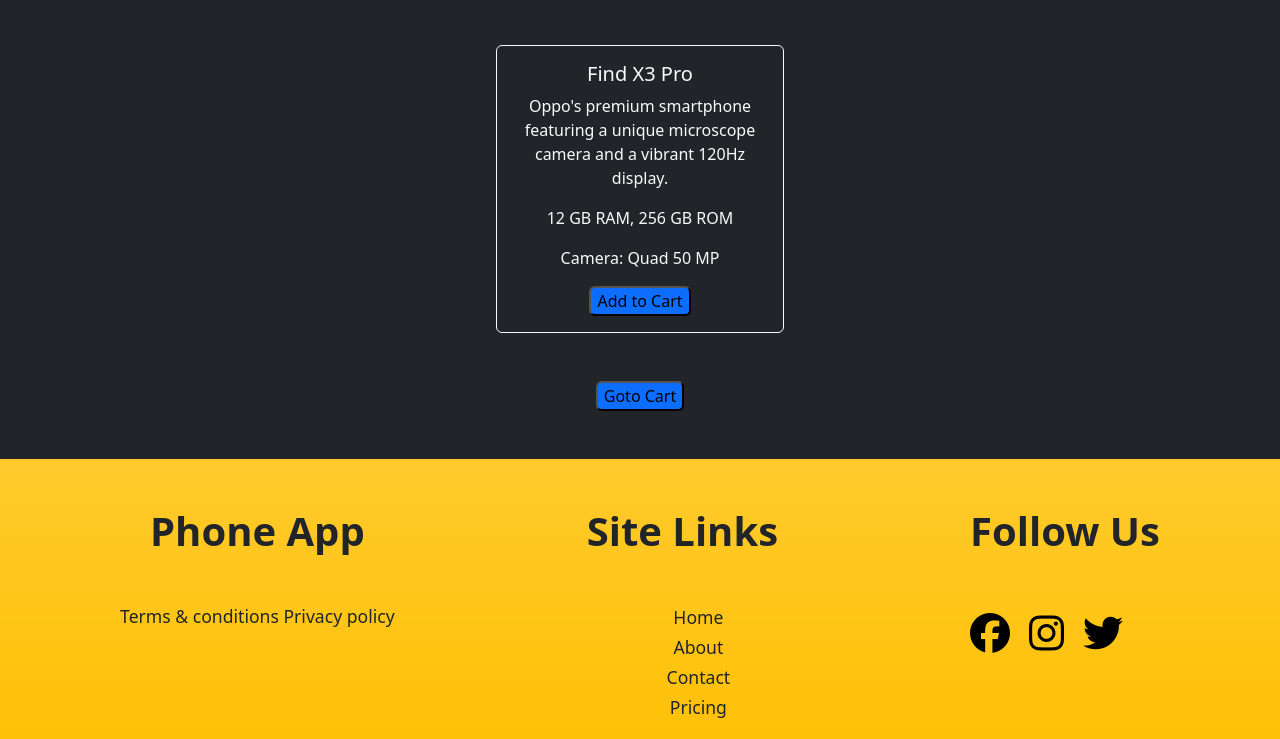
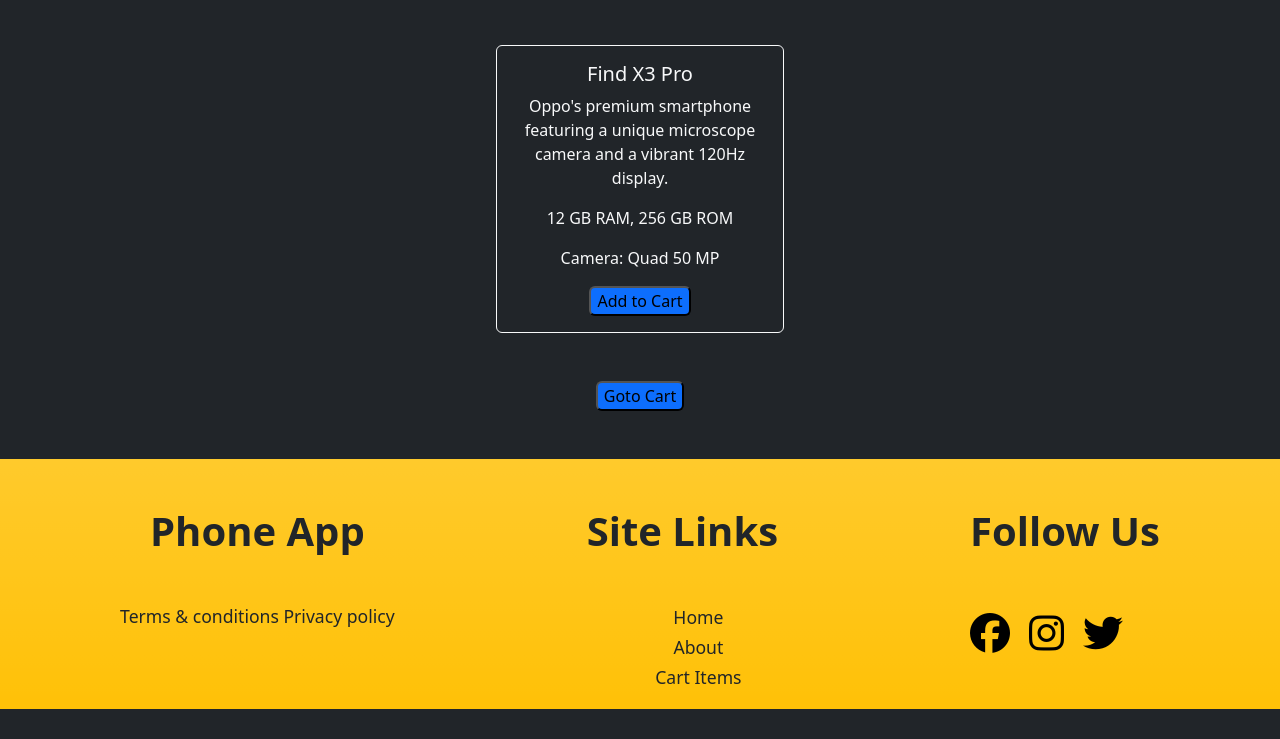
Before and after one commit to SyedYaamin/Phone-App, a plain HTML site: page index.html in a window 1280 px wide. Shown: the part 1139-1878 px from the top of the page. After the commit the page ends 1848 px from the top, so only its background shows below. Drawn offline with nearby package versions, Linux system fonts and the light colour scheme.

Commit message:
Update index.html

```diff
--- a/index.html
+++ b/index.html
@@ -104,8 +104,7 @@
                     <ul>
                         <li><a class="text-dark" href="#">Home</a></li>
                         <li><a class="text-dark" href="#">About</a></li>
-                        <li><a class="text-dark" href="#">Contact</a></li>
-                        <li><a class="text-dark" href="#">Pricing</a></li>
+                        <li><a class="text-dark" href="#">Cart Items</a></li>
                     </ul>
                 </div>
             </div>
```
